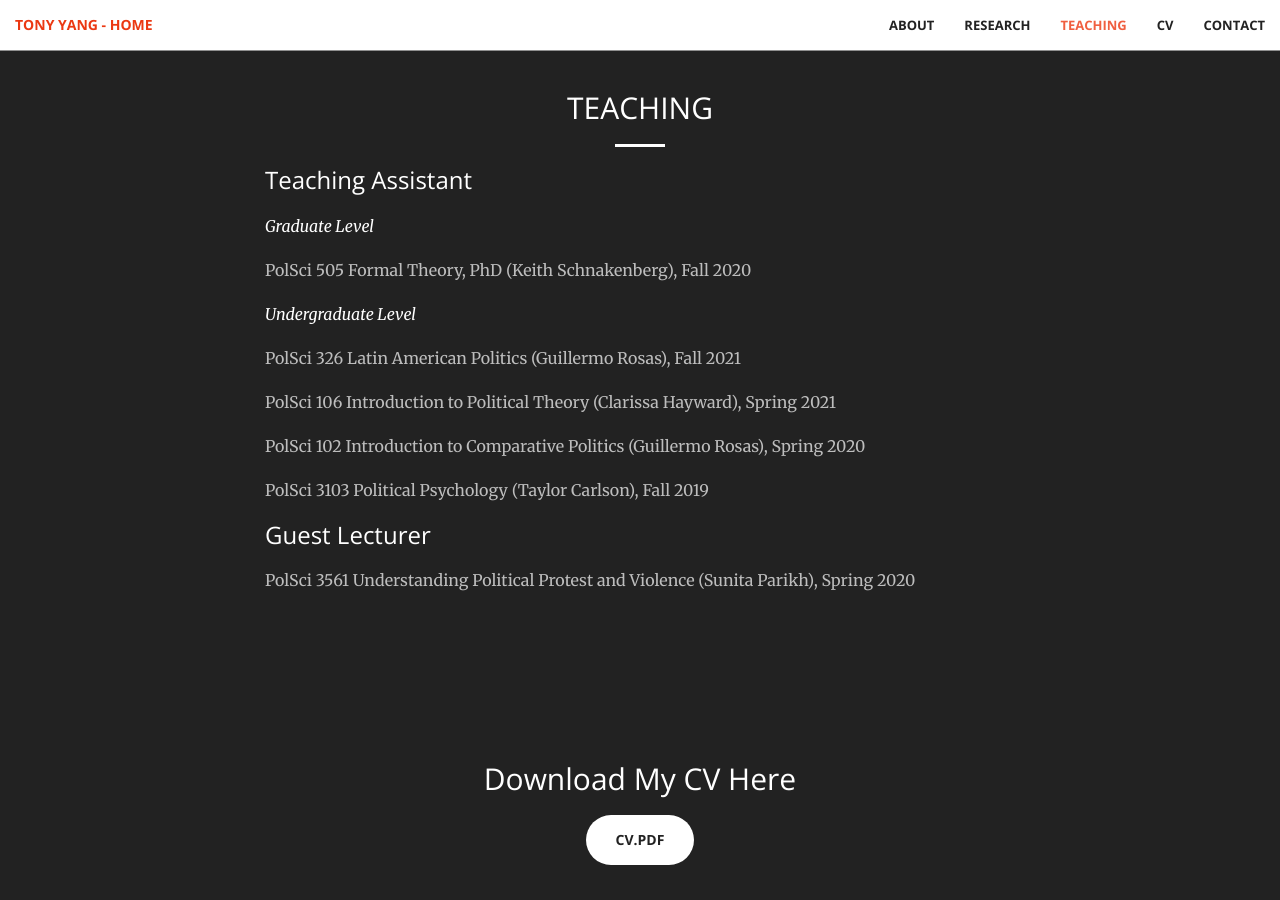
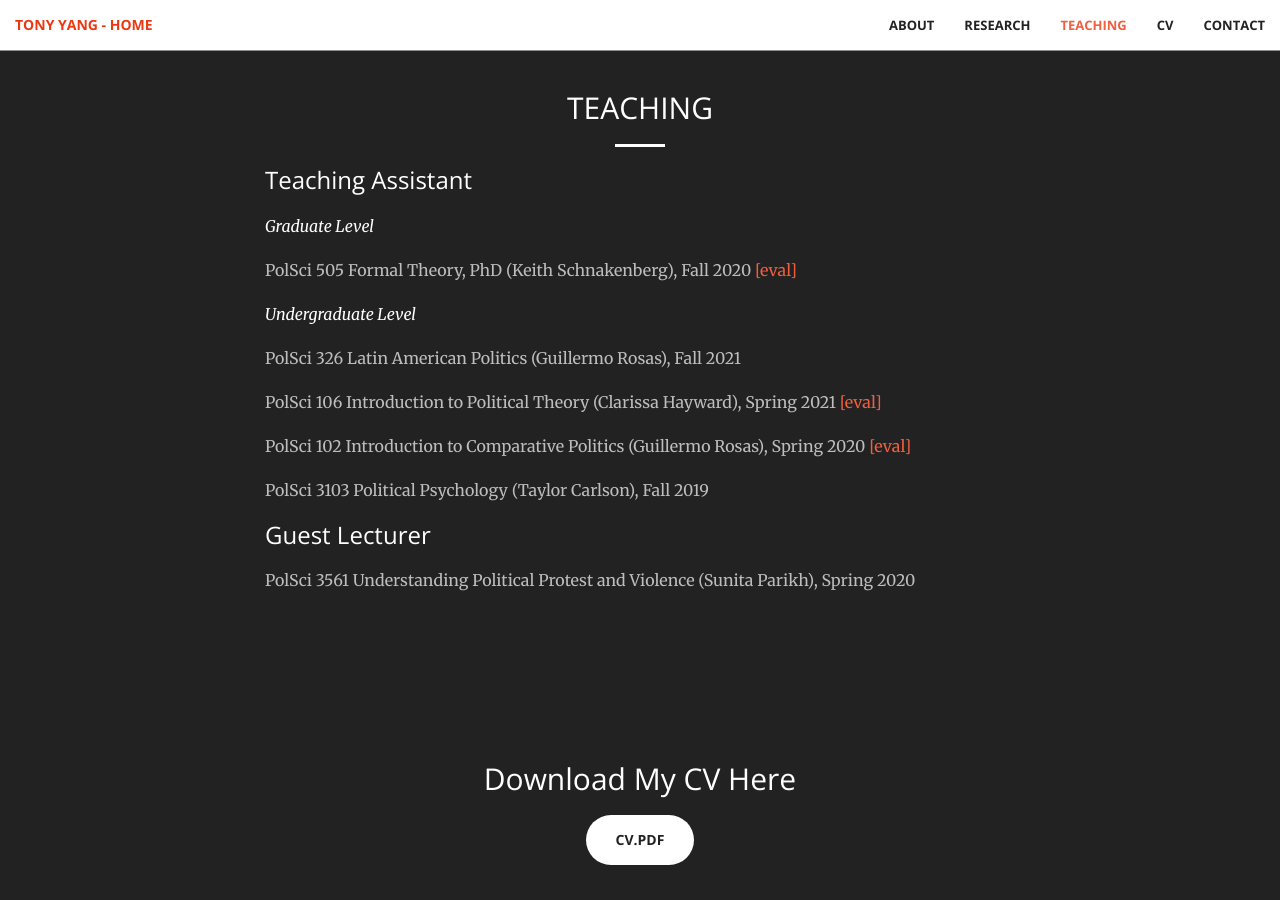
Before and after one commit to tonyhsfz/website, a Jekyll site: the page built from index.html, in a window 1280 px wide and 900 px high, scrolled down 2463 px. Built offline with Jekyll 4.4.1, drawn with Linux system fonts in a browser that asks for light colours.

Commit message:
Update teaching.html

```diff
--- a/_includes/teaching.html
+++ b/_includes/teaching.html
@@ -7,11 +7,11 @@
                 <h3 class="section-heading">Teaching Assistant</h3>
                 <p></p>
                 <p><i>Graduate Level</i></p>
-                <p class="text-faded">PolSci 505 Formal Theory, PhD (Keith Schnakenberg), Fall 2020</p>
+                <p class="text-faded">PolSci 505 Formal Theory, PhD (Keith Schnakenberg), Fall 2020 <a href="/img/PS505">[eval]</a> </p>
                 <p><i>Undergraduate Level</i></p>
                 <p class="text-faded">PolSci 326 Latin American Politics (Guillermo Rosas), Fall 2021</p>
-                <p class="text-faded">PolSci 106 Introduction to Political Theory (Clarissa Hayward), Spring 2021</p>
-                <p class="text-faded">PolSci 102 Introduction to Comparative Politics (Guillermo Rosas), Spring 2020</p>
+                <p class="text-faded">PolSci 106 Introduction to Political Theory (Clarissa Hayward), Spring 2021 <a href="/img/PS106">[eval]</a></p>
+                <p class="text-faded">PolSci 102 Introduction to Comparative Politics (Guillermo Rosas), Spring 2020 <a href="/img/PS102">[eval]</a></p>
                 <p class="text-faded">PolSci 3103 Political Psychology (Taylor Carlson), Fall 2019</p>
                  <h3 class="section-heading">Guest Lecturer</h3>
                 <p></p>
```
